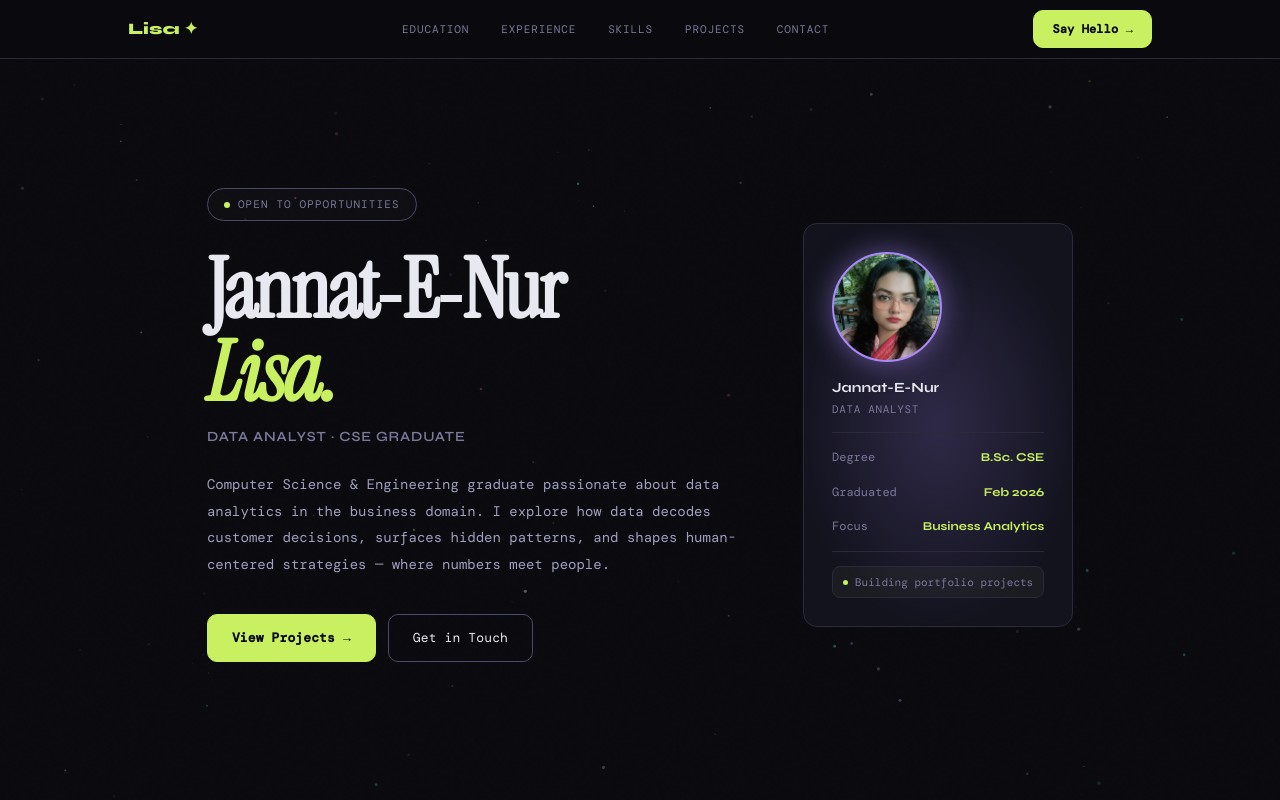
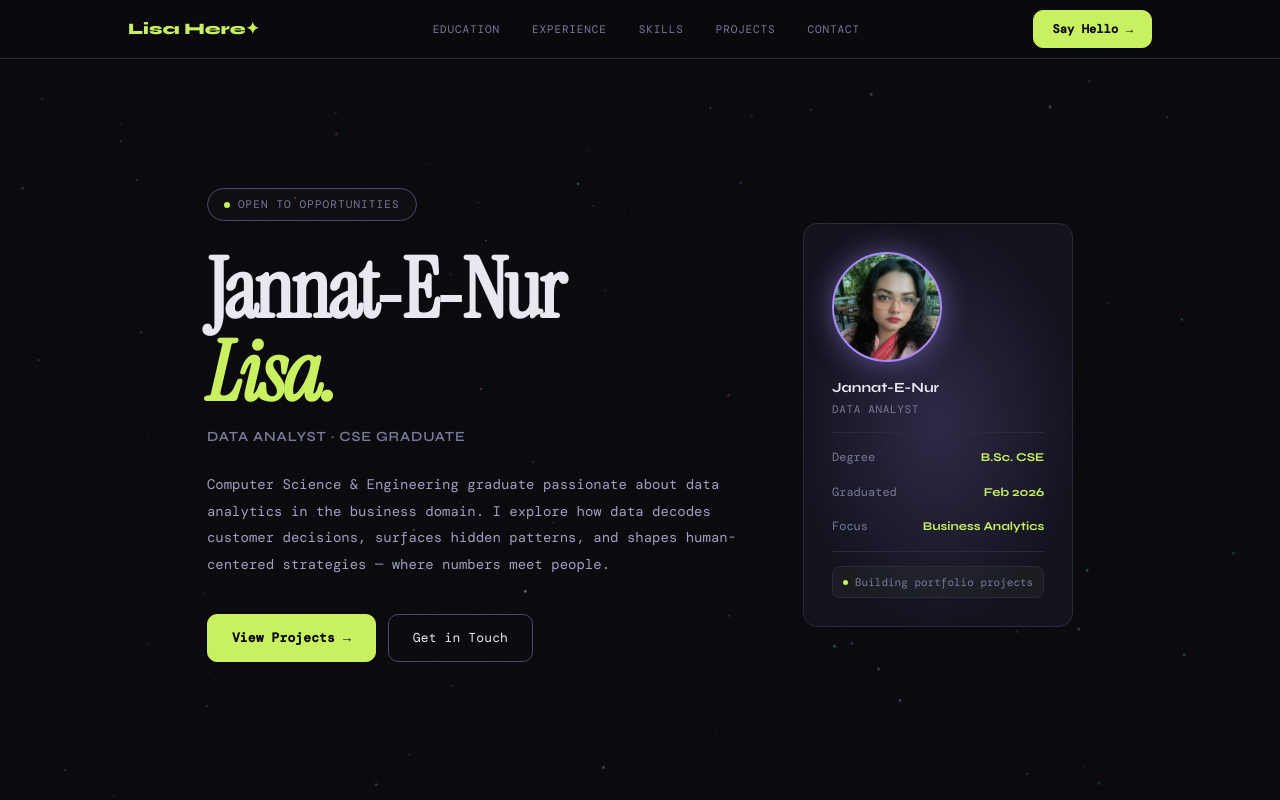
Before and after one commit to jannatenurlisa/Portfolio, a plain HTML site: page index.html in a window 1280 px wide. Shown: the top 800 px of the page. Drawn offline with nearby package versions, Linux system fonts and the light colour scheme; animation ran at ten frames a second; a web font is replaced by a local one.

Commit message:
Update index.html

```diff
--- a/index.html
+++ b/index.html
@@ -269,7 +269,7 @@
 <!-- NAV -->
 <nav>
   <div class="wrapper">
-    <a href="#hero" class="nav-logo">Lisa ✦</a>
+    <a href="#hero" class="nav-logo">Lisa Here✦</a>
     <ul class="nav-links">
       <li><a href="#education">Education</a></li>
       <li><a href="#experience">Experience</a></li>
```
